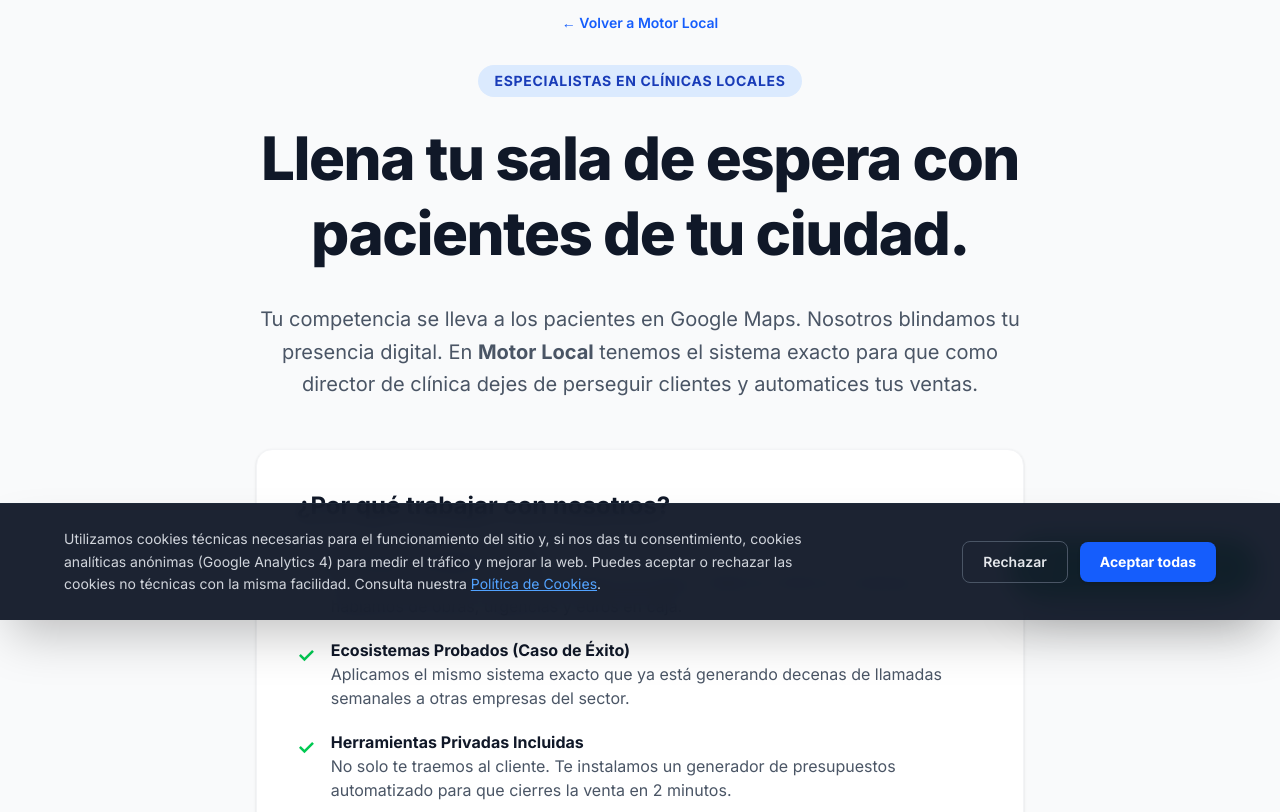
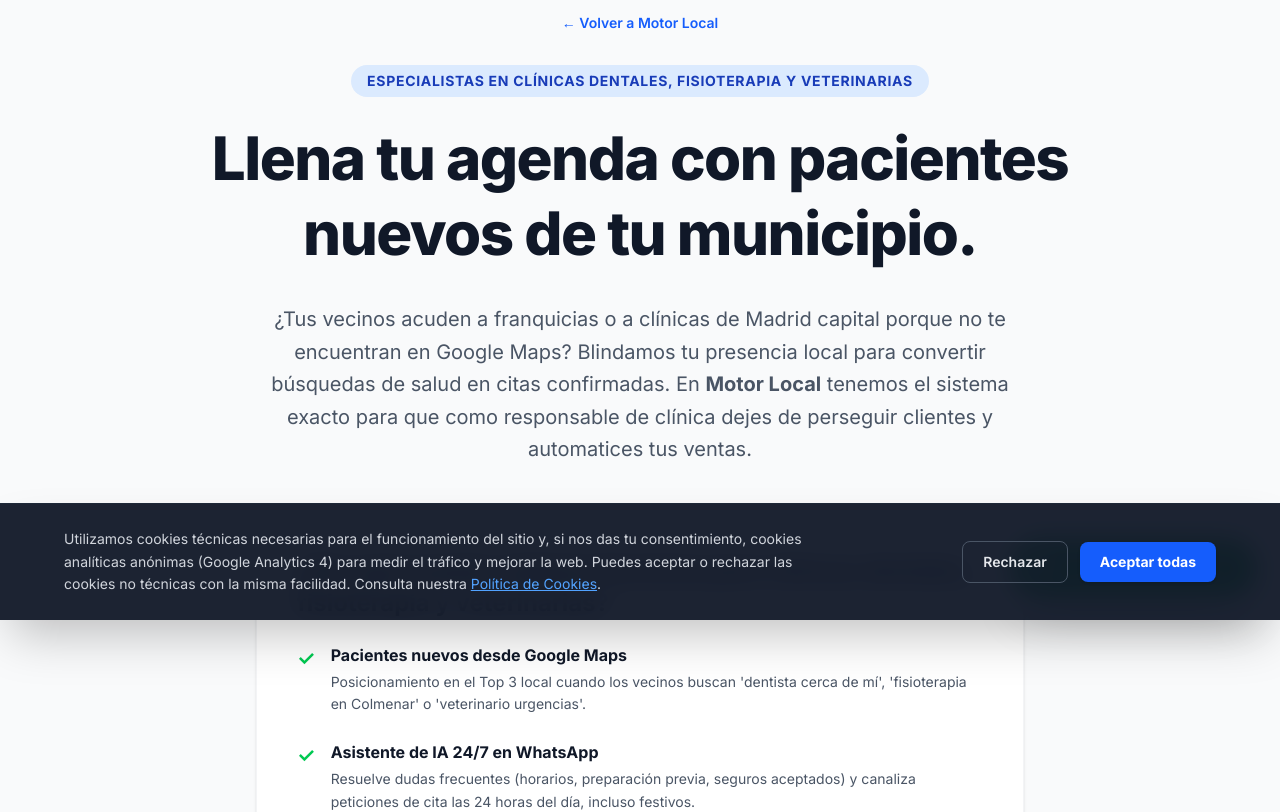
Before and after one commit to rubendelgadoomente-design/agencia-digital, a Next.js app: page /sectores/clinicas in a window 1280 px wide. Shown: the part 180-992 px from the top of the page. Built offline with nearby package versions, Linux system fonts and the light colour scheme.

Commit message:
Bloque 7 — Especializacion de sectores: Clinicas adaptadas a salud/dental/fisio sin referencias a obras y textos unicos por sector

```diff
--- a/src/app/sectores/[sector]/page.tsx
+++ b/src/app/sectores/[sector]/page.tsx
@@ -56,29 +56,17 @@
       </p>
 
       <div className="bg-white p-8 sm:p-10 rounded-2xl shadow-sm border border-gray-100 max-w-3xl mx-auto text-left">
-        <h3 className="text-2xl font-bold mb-6 text-gray-900">¿Por qué trabajar con nosotros?</h3>
-        <ul className="space-y-5 text-gray-600">
-          <li className="flex gap-4 items-start">
-            <span className="text-green-500 text-xl font-bold mt-1">✓</span>
-            <div>
-              <strong className="block text-gray-900">Sin humo ni palabras raras</strong>
-              Entendemos el día a día de un {data.oficio.toLowerCase()}. Nada de métricas vanidosas, hablamos de obras, urgencias y euros en caja.
-            </div>
-          </li>
-          <li className="flex gap-4 items-start">
-            <span className="text-green-500 text-xl font-bold mt-1">✓</span>
-            <div>
-              <strong className="block text-gray-900">Ecosistemas Probados (Caso de Éxito)</strong>
-              Aplicamos el mismo sistema exacto que ya está generando decenas de llamadas semanales a otras empresas del sector.
-            </div>
-          </li>
-          <li className="flex gap-4 items-start">
-            <span className="text-green-500 text-xl font-bold mt-1">✓</span>
-            <div>
-              <strong className="block text-gray-900">Herramientas Privadas Incluidas</strong>
-              No solo te traemos al cliente. Te instalamos un generador de presupuestos automatizado para que cierres la venta en 2 minutos.
-            </div>
-          </li>
+        <h3 className="text-2xl font-bold mb-6 text-gray-900">¿Por qué nuestro sistema funciona para {data.nombre.toLowerCase()}?</h3>
+        <ul className="space-y-6 text-gray-600">
+          {data.beneficios.map((b, idx) => (
+            <li key={idx} className="flex gap-4 items-start">
+              <span className="text-green-500 text-xl font-bold mt-0.5">✓</span>
+              <div>
+                <strong className="block text-gray-900 text-base">{b.titulo}</strong>
+                <p className="text-sm text-gray-600 mt-1 leading-relaxed">{b.texto}</p>
+              </div>
+            </li>
+          ))}
         </ul>
 
         <div className="mt-10 text-center">
--- a/src/data/sectores.ts
+++ b/src/data/sectores.ts
@@ -1,28 +1,118 @@
-export const sectores = {
+export interface SectorBenefit {
+  titulo: string;
+  texto: string;
+}
+
+export interface SectorData {
+  nombre: string;
+  heroTitle: string;
+  dolor: string;
+  oficio: string;
+  descripcion: string;
+  beneficios: SectorBenefit[];
+}
+
+export const sectores: Record<string, SectorData> = {
   reformas: {
-    nombre: "Empresas de Reformas",
+    nombre: "Empresas de Reformas y Construcción",
     heroTitle: "No dejes tu agenda vacía. Consigue más obras en tu zona.",
-    dolor: "¿Harto de competir por precio? Posicionamos tu empresa para que te llamen clientes que buscan calidad, no regateos.",
+    dolor: "¿Cansado de competir por precio en portales que te cobran por cada contacto? Posicionamos tu empresa para que los propietarios de la Sierra te llamen directamente a ti.",
     oficio: "Reformista",
+    descripcion: "Ecosistema diseñado para albañiles, pintores y empresas de reformas integrales en la Sierra de Madrid.",
+    beneficios: [
+      {
+        titulo: "Trato directo sin comisiones",
+        texto: "Olvídate de pagar créditos a plataformas que venden el mismo contacto a 4 competidores. El propietario te llama en exclusiva a ti.",
+      },
+      {
+        titulo: "Casos de éxito reales en la Sierra",
+        texto: "Aplicamos el mismo sistema exacto de SEO local y Google Maps que ya funciona en Reparaciones Manzanares.",
+      },
+      {
+        titulo: "Generador de presupuestos en PDF",
+        texto: "Te incluimos la herramienta para calcular y enviar presupuestos profesionales con tu logotipo en 2 minutos desde el móvil.",
+      },
+      {
+        titulo: "Obras de mayor presupuesto",
+        texto: "Filtramos a clientes que buscan reformas integrales, cocinas y baños de calidad, no regateos de última hora.",
+      },
+    ],
   },
   fontaneria: {
-    nombre: "Fontaneros",
-    heroTitle: "Domina las urgencias. SEO Local para Fontanería.",
-    dolor: "Cuando hay una avería, el cliente llama al primero que sale en Google Maps. Nosotros te ponemos ahí.",
+    nombre: "Fontaneros y Calefactores",
+    heroTitle: "Domina las urgencias. SEO Local para Fontanería en la Sierra.",
+    dolor: "Cuando revienta una tubería o se apaga una caldera en invierno, el cliente llama al primer resultado que ve en Google Maps. Nosotros te colocamos en ese podio.",
     oficio: "Fontanero",
+    descripcion: "Sistema especializado en urgencias 24h, desatascos, calderas y mantenimiento en la Sierra de Guadarrama.",
+    beneficios: [
+      {
+        titulo: "Visibilidad inmediata en urgencias",
+        texto: "Optimizamos tu ficha de Google Maps para que salgas en las búsquedas móviles con botón de llamada directa inmediata.",
+      },
+      {
+        titulo: "Filtro de zonas y desplazamientos",
+        texto: "Posicionamos tu radio de acción exacto (M-607, M-608) para que no pierdas horas en desplazamientos que no te son rentables.",
+      },
+      {
+        titulo: "WhatsApp automatizado para avisos",
+        texto: "Canal directo con plantilla de recogida de datos (dirección, foto de la avería) para atender avisos mientras estás en faena.",
+      },
+      {
+        titulo: "Sustitución de calderas y termos",
+        texto: "Páginas específicas para captar renovación de calderas y termos en chalets y unifamiliares de la comarca.",
+      },
+    ],
   },
   instalaciones: {
-    nombre: "Instaladores",
-    heroTitle: "Multiplica tus instalaciones antes de que acabe la temporada.",
-    dolor: "Sistematizamos tu captación para que tengas un flujo constante de clientes pidiendo presupuestos (toldos, clima, etc.).",
+    nombre: "Instaladores (Clima, Aerotermia, Toldos)",
+    heroTitle: "Multiplica tus instalaciones en chalets antes de temporada.",
+    dolor: "Instalar aerotermia, climatización o cerramientos deja márgenes excelentes, pero depender solo del boca a boca deja meses a tus cuadrillas con huecos en la agenda.",
     oficio: "Instalador",
+    descripcion: "Captación continua para profesionales de aire acondicionado, bombas de calor, pérgolas y cerramientos en la Sierra de Madrid.",
+    beneficios: [
+      {
+        titulo: "Captación estacional anticipada",
+        texto: "Posicionamos tu empresa antes de que llegue la ola de calor o el invierno para llenar tu calendario de instalaciones con antelación.",
+      },
+      {
+        titulo: "Presupuestos de ticket alto en chalets",
+        texto: "Atracción de propietarios de viviendas unifamiliares y parcelas en urbanizaciones que buscan calidad y eficiencia energética.",
+      },
+      {
+        titulo: "Generador de presupuestos técnicos",
+        texto: "Herramienta digital para configurar opciones (marcas, frigorías, acabados) y cerrar acuerdos en la primera visita técnica.",
+      },
+      {
+        titulo: "Galería de montajes certificados",
+        texto: "Muestra tus instalaciones reales y acabados profesionales para justificar presupuestos con margen sin competir por la opción más barata.",
+      },
+    ],
   },
   clinicas: {
-    nombre: "Clínicas Locales",
-    heroTitle: "Llena tu sala de espera con pacientes de tu ciudad.",
-    dolor: "Tu competencia se lleva a los pacientes en Google Maps. Nosotros blindamos tu presencia digital.",
-    oficio: "Director de Clínica",
-  }
+    nombre: "Clínicas Dentales, Fisioterapia y Veterinarias",
+    heroTitle: "Llena tu agenda con pacientes nuevos de tu municipio.",
+    dolor: "¿Tus vecinos acuden a franquicias o a clínicas de Madrid capital porque no te encuentran en Google Maps? Blindamos tu presencia local para convertir búsquedas de salud en citas confirmadas.",
+    oficio: "Responsable de Clínica",
+    descripcion: "Ecosistema de captación y atención automatizada para centros de salud, clínicas dentales, fisioterapeutas y veterinarias en la Sierra de Madrid.",
+    beneficios: [
+      {
+        titulo: "Pacientes nuevos desde Google Maps",
+        texto: "Posicionamiento en el Top 3 local cuando los vecinos buscan 'dentista cerca de mí', 'fisioterapia en Colmenar' o 'veterinario urgencias'.",
+      },
+      {
+        titulo: "Asistente de IA 24/7 en WhatsApp",
+        texto: "Resuelve dudas frecuentes (horarios, preparación previa, seguros aceptados) y canaliza peticiones de cita las 24 horas del día, incluso festivos.",
+      },
+      {
+        titulo: "Gestión y multiplicación de reseñas",
+        texto: "Sistema automatizado para solicitar reseñas de 5 estrellas a pacientes satisfechos, construyendo una reputación intachable que genera confianza inmediata.",
+      },
+      {
+        titulo: "Páginas por tratamiento y especialidad",
+        texto: "Estructura web con páginas dedicadas para cada tratamiento (implantes, ortodoncia invisible, suelo pélvico, medicina felina) para captar búsquedas especializadas.",
+      },
+    ],
+  },
 };
 
 export type SectorSlug = keyof typeof sectores;
```
